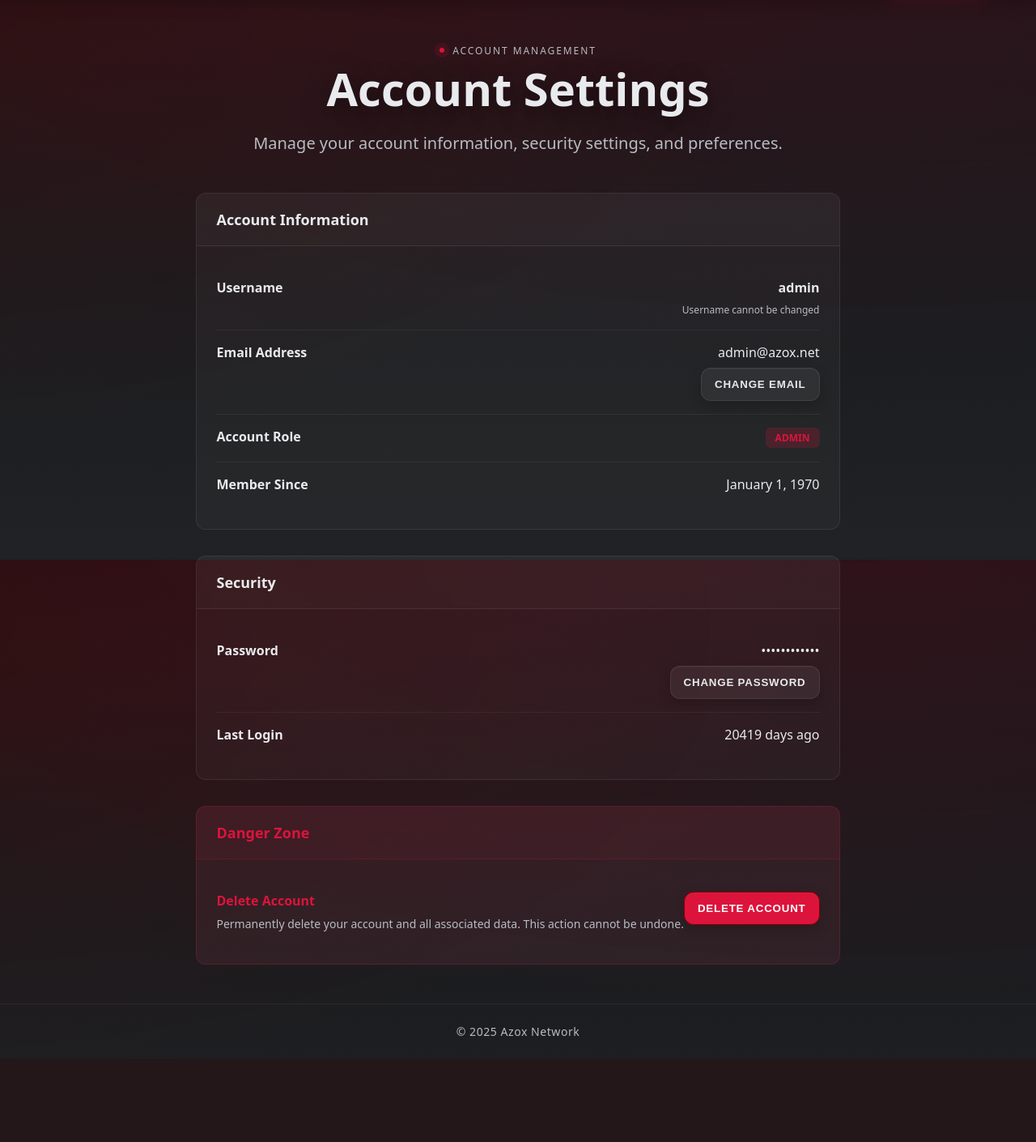
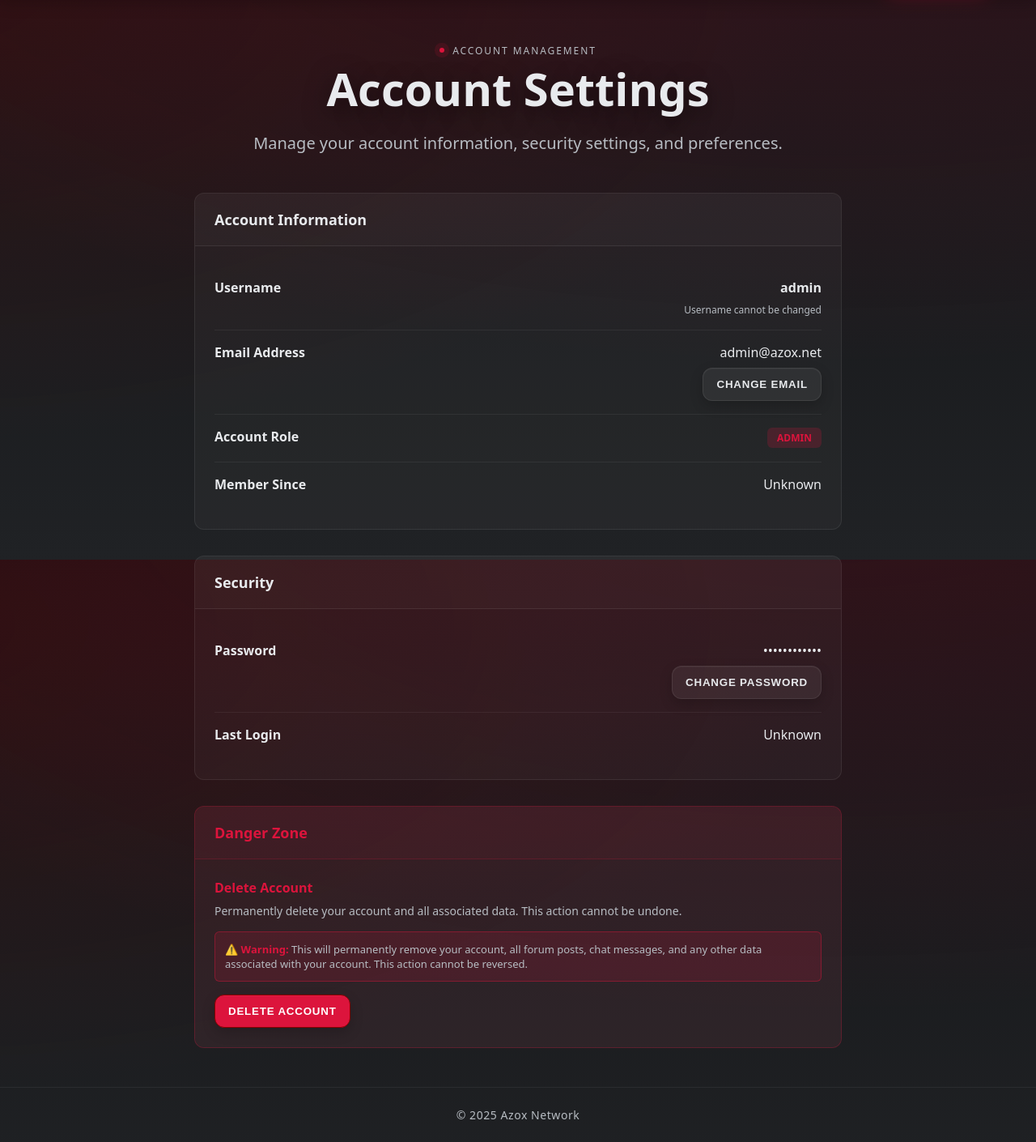
Before and after one commit to MythicSorcerer/azox-www, a PHP site: page /settings/index.php in a window 1280 px wide. Shown: the part 109-1519 px from the top of the page at 81% size. Before the commit the page ends 1388 px from the top, so only its background shows below. Run offline with PHP 8.4, Linux system fonts and the light colour scheme; a user stored in the database is signed in; data comes from the database, SQL or seed files in the repository; tables that the repository leaves empty hold one stand-in row (values such as "Sample post"); data that the repository does not hold is empty.

Commit message:
settings fixes

```diff
--- a/settings/index.php
+++ b/settings/index.php
@@ -4,7 +4,18 @@ require_once __DIR__ . '/../config/auth.php';
 // Require login
 requireLogin();
 
+// Get extended user data including created_at
 $currentUser = getCurrentUser();
+if ($currentUser) {
+    $extendedUser = fetchRow(
+        "SELECT username, email, role, created_at, last_active FROM users WHERE id = ? AND is_active = 1",
+        [$currentUser['id']]
+    );
+    if ($extendedUser) {
+        $currentUser = array_merge($currentUser, $extendedUser);
+    }
+}
+
 $pageTitle = "Account Settings — Azox — Trial by Fate";
 ?>
 <!doctype html>
@@ -57,7 +68,9 @@ $pageTitle = "Account Settings — Azox — Trial by Fate";
                     <div class="setting-item">
                         <label>Member Since</label>
                         <div class="setting-value">
-                            <?= date('F j, Y', strtotime($currentUser['created_at'])) ?>
+                            <?= isset($currentUser['created_at']) && $currentUser['created_at']
+                                ? date('F j, Y', strtotime($currentUser['created_at']))
+                                : 'Unknown' ?>
                         </div>
                     </div>
                 </div>
@@ -78,6 +91,7 @@ $pageTitle = "Account Settings — Azox — Trial by Fate";
                         <label>Last Login</label>
                         <div class="setting-value">
                             <?php
+                            if (isset($currentUser['last_active']) && $currentUser['last_active']) {
                                 $lastActive = strtotime($currentUser['last_active']);
                                 $now = time();
                                 $diff = $now - $lastActive;
@@ -86,6 +100,9 @@ $pageTitle = "Account Settings — Azox — Trial by Fate";
                                 elseif ($diff < 3600) echo floor($diff/60) . ' minutes ago';
                                 elseif ($diff < 86400) echo floor($diff/3600) . ' hours ago';
                                 else echo floor($diff/86400) . ' days ago';
+                            } else {
+                                echo 'Unknown';
+                            }
                             ?>
                         </div>
                     </div>
@@ -96,10 +113,11 @@ $pageTitle = "Account Settings — Azox — Trial by Fate";
             <div class="settings-section danger-zone">
                 <h2>Danger Zone</h2>
                 <div class="settings-card danger-card">
-                    <div class="setting-item">
                     <div class="danger-content">
                         <h3>Delete Account</h3>
                         <p>Permanently delete your account and all associated data. This action cannot be undone.</p>
+                        <div class="danger-notice">
+                            <strong>⚠️ Warning:</strong> This will permanently remove your account, all forum posts, chat messages, and any other data associated with your account. This action cannot be reversed.
                         </div>
                         <button class="btn danger" onclick="showDeleteAccount()">Delete Account</button>
                     </div>
@@ -314,10 +332,25 @@ $pageTitle = "Account Settings — Azox — Trial by Fate";
         }
 
         .danger-content p {
-            margin: 0;
+            margin: 0 0 16px;
             color: var(--text-dim);
             font-size: 14px;
             line-height: 1.4;
+        }
+
+        .danger-notice {
+            background: rgba(220,20,60,.15);
+            border: 1px solid rgba(220,20,60,.4);
+            border-radius: 6px;
+            padding: 12px;
+            margin: 16px 0;
+            font-size: 13px;
+            line-height: 1.4;
+            color: var(--text-dim);
+        }
+
+        .danger-notice strong {
+            color: var(--crimson);
         }
 
         .btn.danger {
```
Lines whose indentation alone changed are shown as unchanged.
